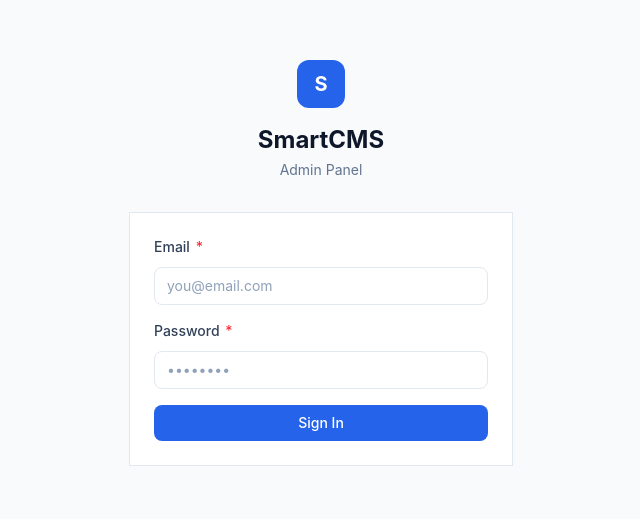
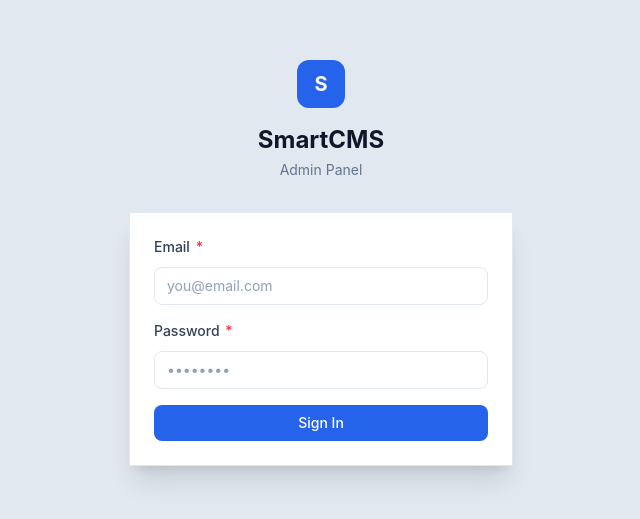
Before and after one commit to jlcarrascof/smartcms-headless-api, a Vue app in the folder frontend/: page /login in a window 1280 px wide. Shown: the part 137-656 px from the top of the page, without its empty margins (319-959 px from the left). Built offline with nearby package versions, Linux system fonts and the light colour scheme; no server answers; the HTML template or start-up script is replaced by a standard one.

Commit message:
ui: improve login page contrast with slate-200 background and shadow-xl card elevation

```diff
--- a/frontend/src/assets/main.css
+++ b/frontend/src/assets/main.css
@@ -18,7 +18,7 @@
     -webkit-font-smoothing: antialiased;
   }
   body {
-    @apply bg-slate-50 text-slate-900;
+    @apply bg-slate-200 text-slate-900;
   }
   @variant dark {
     body {
--- a/frontend/src/views/Auth/LoginView.vue
+++ b/frontend/src/views/Auth/LoginView.vue
@@ -27,14 +27,14 @@ async function handleLogin() {
 </script>
 
 <template>
-  <div class="min-h-screen bg-slate-50 flex items-center justify-center p-4">
+  <div class="min-h-screen bg-slate-200 flex items-center justify-center p-4">
     <div class="w-full max-w-sm">
       <div class="text-center mb-8">
         <div class="inline-flex items-center justify-center size-12 rounded-xl bg-brand-600 text-white text-xl font-bold mb-4">S</div>
         <h1 class="text-2xl font-bold text-slate-900">SmartCMS</h1>
         <p class="text-sm text-slate-500 mt-1">Admin Panel</p>
       </div>
-      <div class="card p-6 space-y-5">
+      <div class="card shadow-xl p-6 space-y-5">
         <div v-if="error" class="flex items-center gap-2 p-3 rounded-lg bg-red-50 border border-red-200 text-red-700 text-sm">{{ error }}</div>
         <form class="space-y-4" @submit.prevent="handleLogin">
           <BaseInput v-model="form.email" label="Email" type="email" placeholder="you@email.com" required />
```
